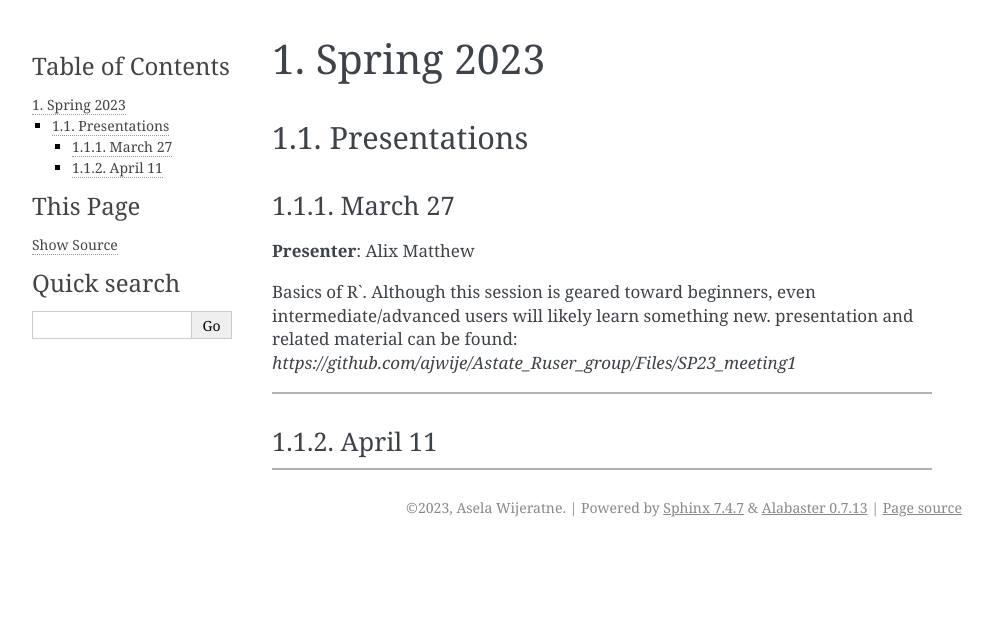
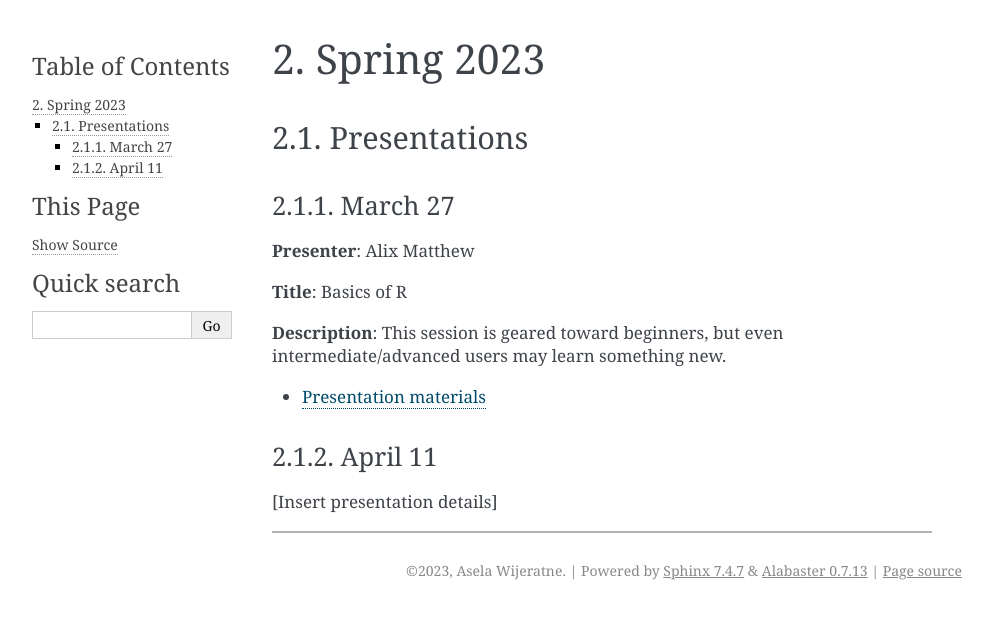
Before and after one commit to ajwije/Astate_Ruser_group, a Sphinx documentation site: the page built from source/week1.rst, in a window 1280 px wide. Shown: the top 619 px of the page, without its empty margins (148-1141 px from the left). Built offline with Sphinx 7.4.7, drawn with Linux system fonts in a browser that asks for light colours; pages that are not in the unit, such as notebooks, are missing from menus.

```diff
--- a/source/index.rst
+++ b/source/index.rst
@@ -7,14 +7,11 @@ A-State R user group
 
 .. toctree::
    :numbered:
-   :maxdepth: 2
+   :maxdepth: 10
    :caption: Introductions and objectives
 
    Introduction.rst
 
-.. toctree::
-   :numbered:
-   :maxdepth: 2
    :caption: Spring 2023
 
    week1.rst
--- a/source/week1.rst
+++ b/source/week1.rst
@@ -20,15 +16,18 @@ March 27
 
 **Presenter**: Alix Matthew
 
-Basics of R`. Although this session is geared toward beginners, even intermediate/advanced users will likely learn something new.
-presentation and related material can be found: `https://github.com/ajwije/Astate_Ruser_group/Files/SP23_meeting1`
+**Title**: Basics of R
 
+**Description**: This session is geared toward beginners, but even intermediate/advanced users may learn something new.
 
-================================
+* `Presentation materials`_
+
+.. _Presentation materials: https://github.com/ajwije/Astate_Ruser_group/Files/SP23_meeting1.
 
 
 April 11
-------------------
+----------------
 
+[Insert presentation details]
 
 ===================================
```
Also changed, not shown: other parts of source/week1.rst (+4 -8 lines), 10 other files.
